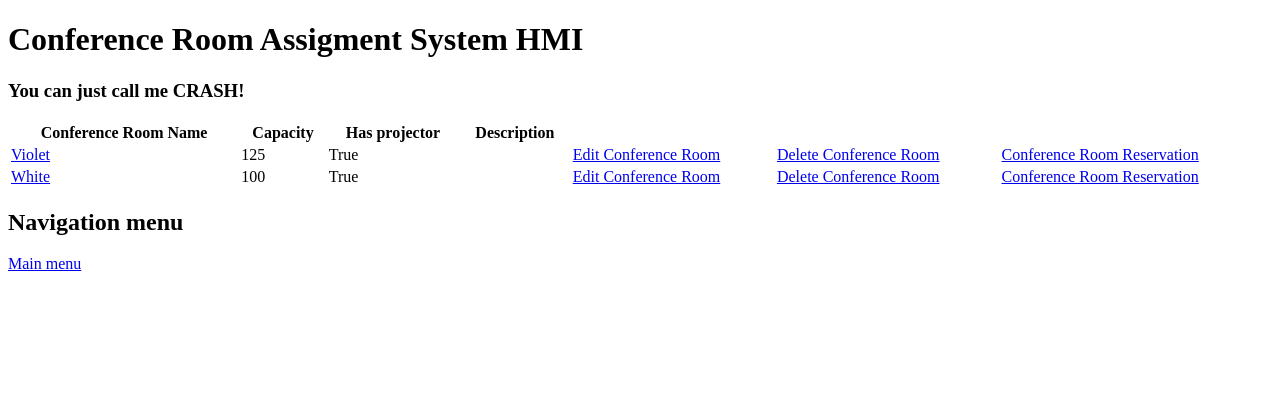
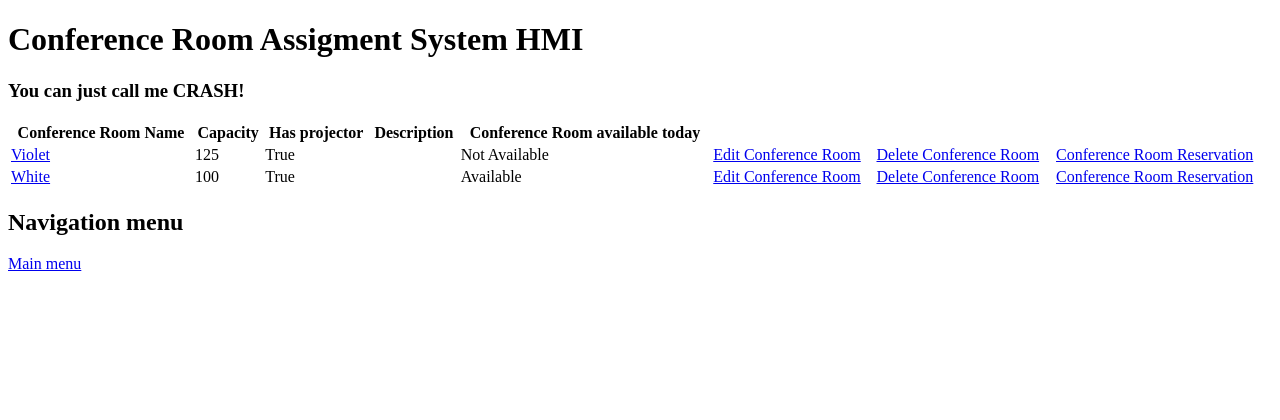
Before and after one commit to tomaszbos/room_reservations_TB, a Django app: page /room/ in a window 1280 px wide. Shown: the top 420 px of the page. Run offline with Django 3.2, Linux system fonts and the light colour scheme; data comes from the database, SQL or seed files in the repository; both versions use the stored data as it was after the commit.

Commit message:
Added reservations status to room list

```diff
--- a/room_reservations_TB/views.py
+++ b/room_reservations_TB/views.py
@@ -67,7 +67,10 @@ class AllRooms(View):
                 <p><a href="/main/">Main menu</a></p>
             '''
             return HttpResponse(text)
+        today_reservations = Reservation.objects.filter(reservation_date=datetime.now())
+        reservations = all_rooms.filter(pk__contains=today_reservations.values('room_id'))
         context['rooms'] = all_rooms
+        context['reservations'] = reservations
         return render(request, 'room_list.html', context)
 
 
--- a/templates/room_list.html
+++ b/templates/room_list.html
@@ -16,6 +16,7 @@
                 <th>Capacity</th>
                 <th>Has projector</th>
                 <th>Description</th>
+                <th>Conference Room available today</th>
             </tr>
             </thead>
             <tbody>
@@ -25,6 +26,11 @@
                     <td>{{ room.room_capacity }}</td>
                     <td>{{ room.room_projector }}</td>
                     <td>{{ room.room_description }}</td>
+                    {% if room in reservations %}
+                        <td>Not Available</td>
+                    {% else %}
+                        <td>Available</td>
+                    {% endif %}
                     <td><a href="{% url 'edit_room' room_id=room.pk %}">Edit Conference Room</a></td>
                     <td><a href="{% url 'delete_room' room_id=room.pk %}">Delete Conference Room</a></td>
                     <td><a href="{% url 'reserve_room' room_id=room.pk %}">Conference Room Reservation</a></td>
```
Also changed, not shown: db.sqlite3.
